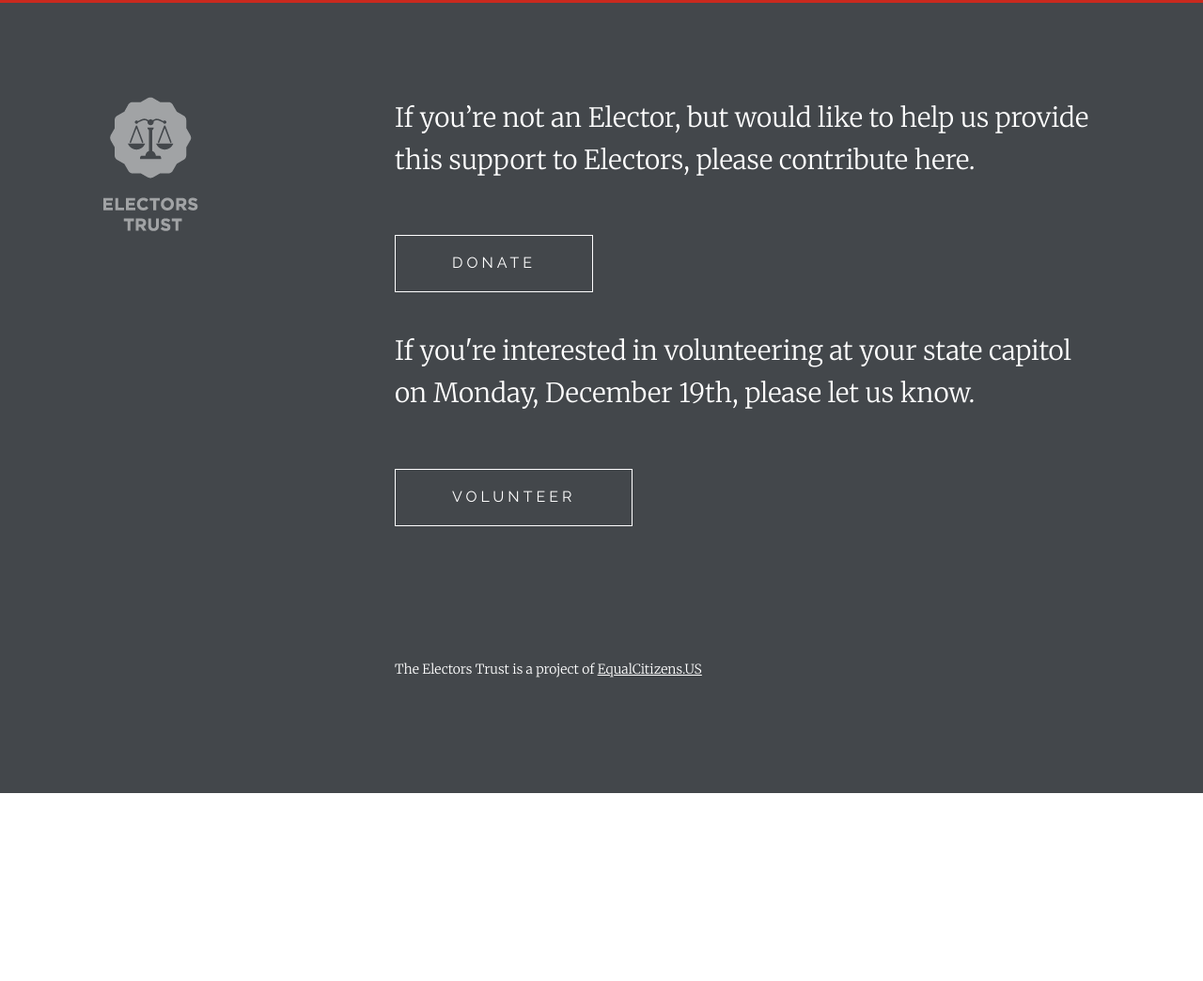
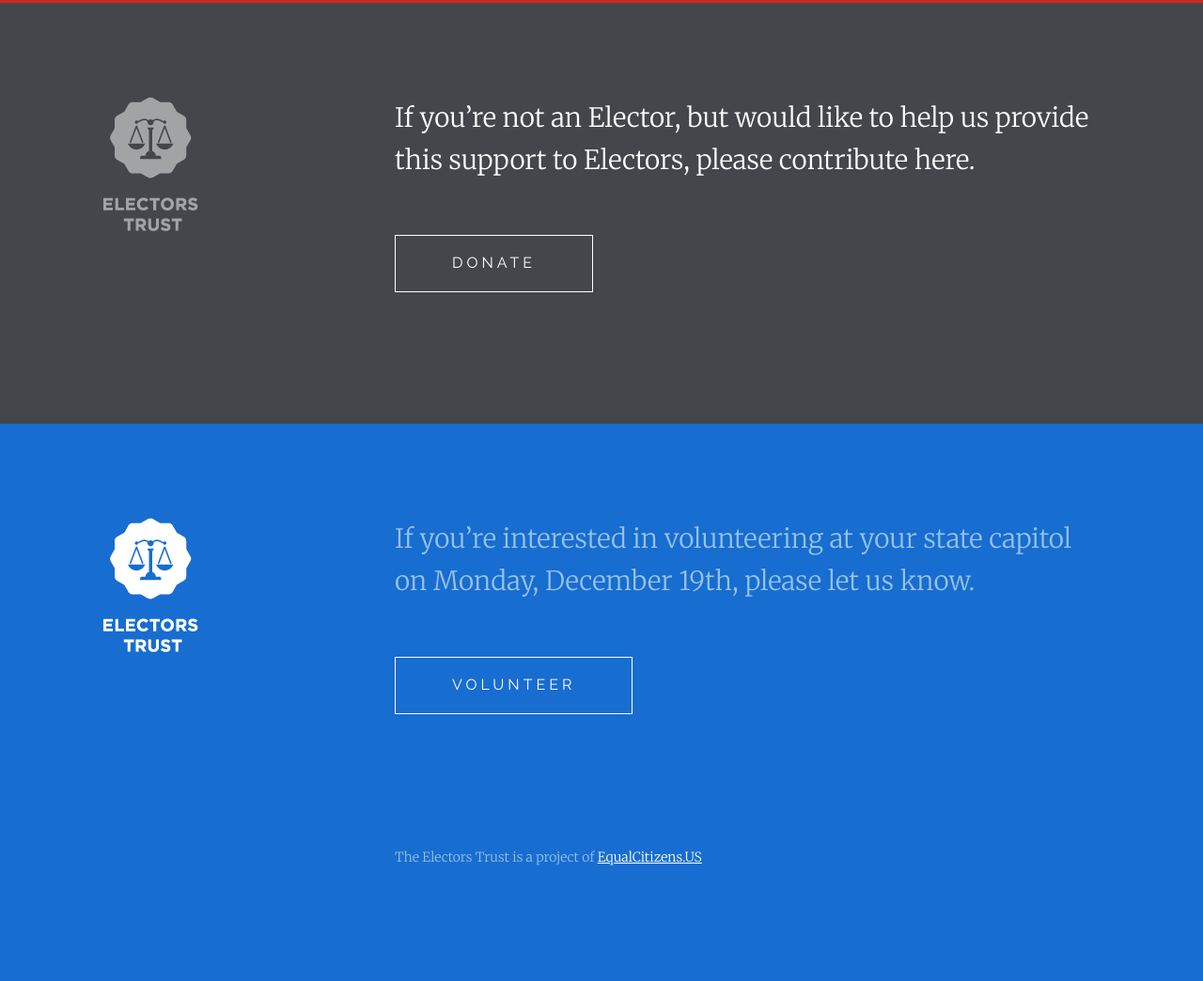
Before and after one commit to morninj/electors-trust, a plain HTML site: page index.html in a window 1280 px wide. Shown: the part 2364-3408 px from the top of the page at 94% size. Before the commit the page ends 3208 px from the top, so only its background shows below. Drawn offline with nearby package versions, Linux system fonts and the light colour scheme.

Commit message:
Update index.html

```diff
--- a/index.html
+++ b/index.html
@@ -124,7 +124,7 @@
             text-transform: uppercase;
         }
 
-    #mission {
+    #mission, #volunteer {
         color: #97c2e6;
         background-color: #176dd0;
     }
@@ -278,14 +278,23 @@ please contribute here.</p>
                 <p>
                     <a href="javascript:void(0);" class="donate-button">Donate</a>
                 </p>
-                <p class="first">If you're interested in volunteering at your state capitol on Monday,
+            </div>
+        </div><!--/.#donate-->
+        <div class="row" id="volunteer">
+            <div class="col-sm-3 et-menu">
+                <div class="menu-image menu-image-secondary">
+                    <img alt="Electors Trust" src="logo.png">
+                </div>
+            </div>
+            <div class="col-sm-9 caption">
+                <p class="first">If you’re interested in volunteering at your state capitol on Monday,
                     December 19th, please let us know.</p>
                 <p>
                     <a href="https://goo.gl/forms/mauInJzZzL1Yp3H32" class="volunteer-button">Volunteer</a>
                 </p>
                 <p class="colophon">The Electors Trust is a project of <a href="http://equalcitizens.us" target="_blank">EqualCitizens.US</a></p>
             </div>
-        </div><!--/.#donate-->
+        </div><!--/.#volunteer-->
     </div><!--/.container-fluid-->
 
     <!-- JS libraries -->
```
